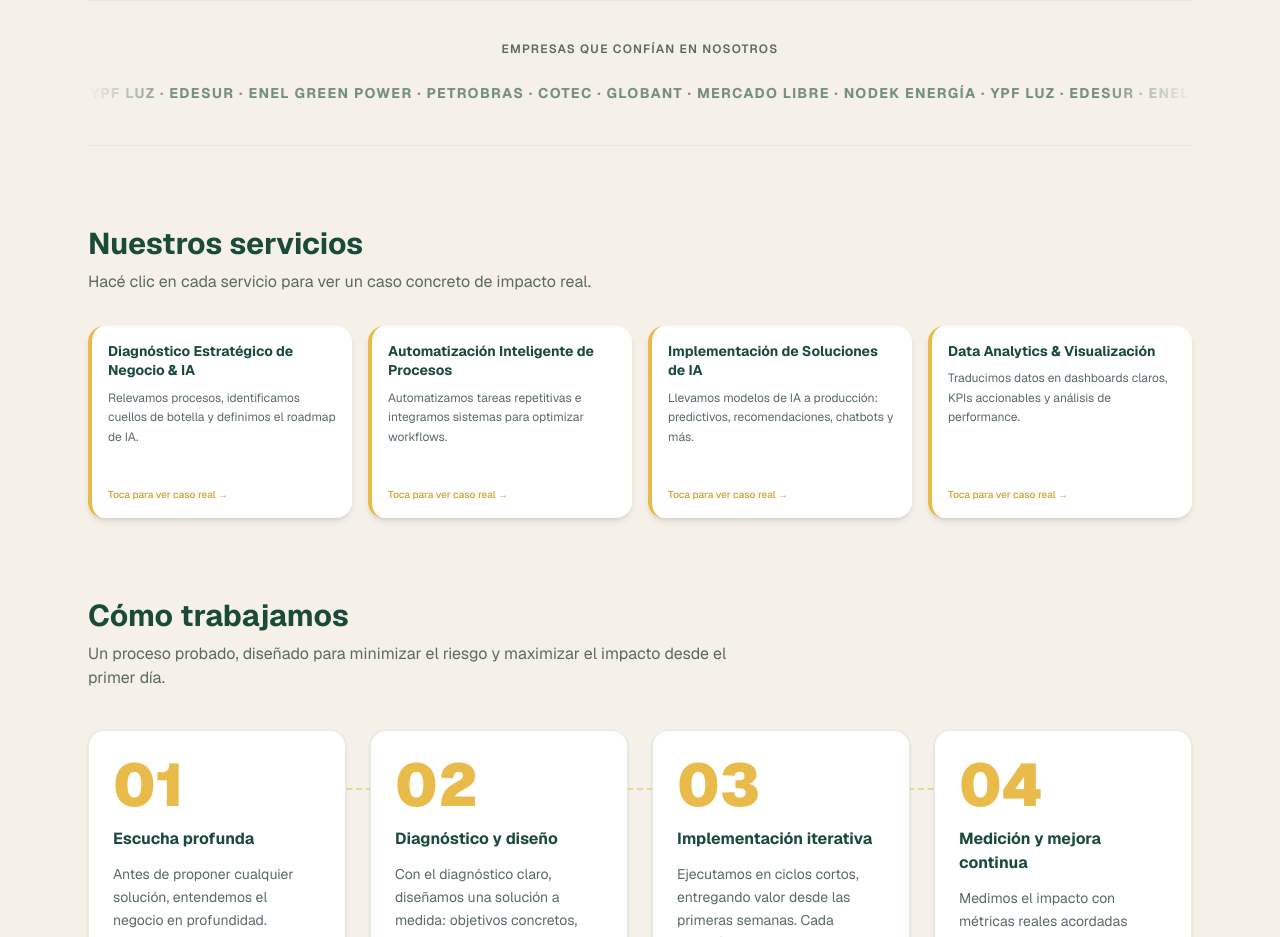
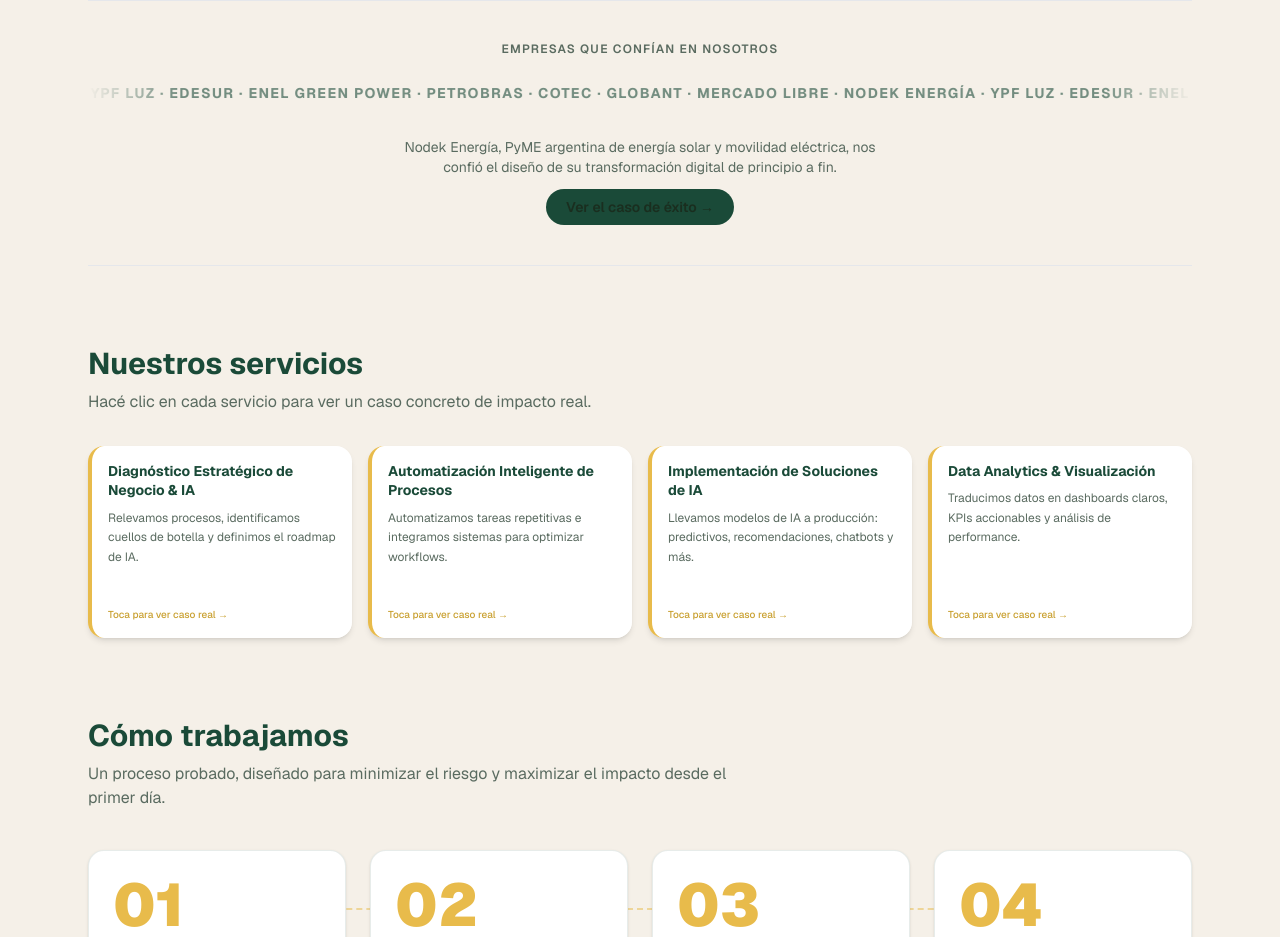
Before and after one commit to joacosb/caranorte, a Next.js app: page / in a window 1280 px wide. Shown: the part 900-1837 px from the top of the page. Built offline with nearby package versions, Linux system fonts and the light colour scheme.

Commit message:
landing: agrega descripcion de Nodek y boton al caso de exito debajo del marquee

```diff
--- a/src/app/page.tsx
+++ b/src/app/page.tsx
@@ -445,6 +445,14 @@ export default function Home() {
               {companyList}    ·    {companyList}    ·    {companyList}    ·    {companyList}
             </div>
           </div>
+          <div className="mt-8 flex flex-col items-center gap-3 text-center">
+            <p className="text-sm text-muted max-w-lg">
+              Nodek Energía, PyME argentina de energía solar y movilidad eléctrica, nos confió el diseño de su transformación digital de principio a fin.
+            </p>
+            <Link href="/login" className="inline-flex items-center gap-1.5 rounded-full bg-forest px-5 py-2 text-sm font-semibold text-cream transition hover:bg-forest-dark">
+              Ver el caso de éxito →
+            </Link>
+          </div>
         </section>
 
         {/* Services */}
```
